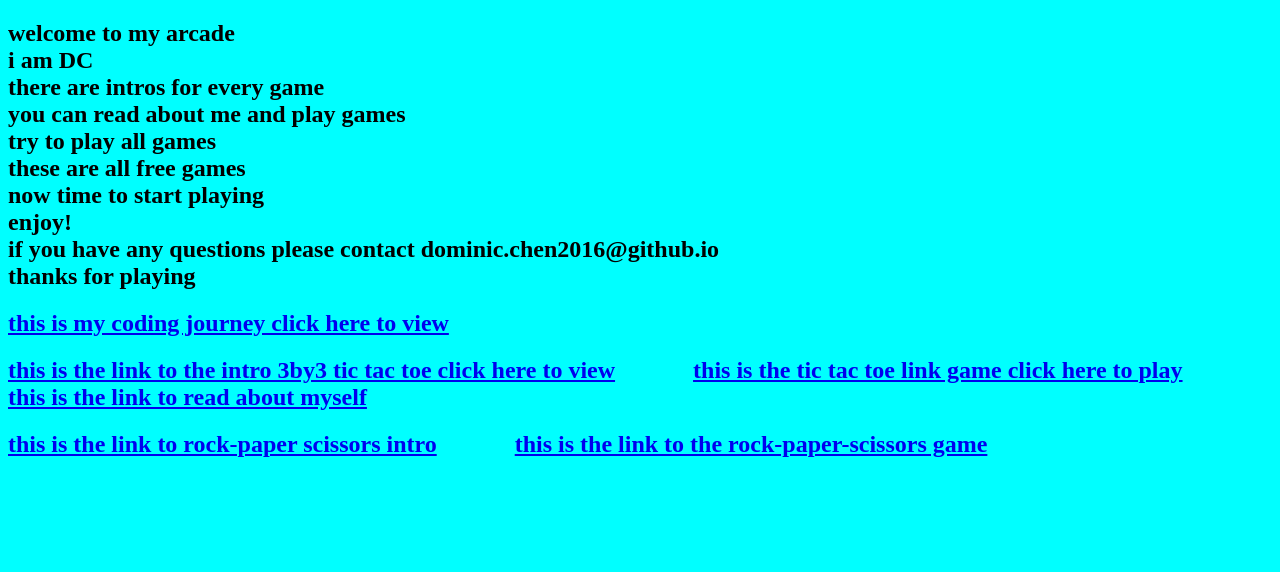
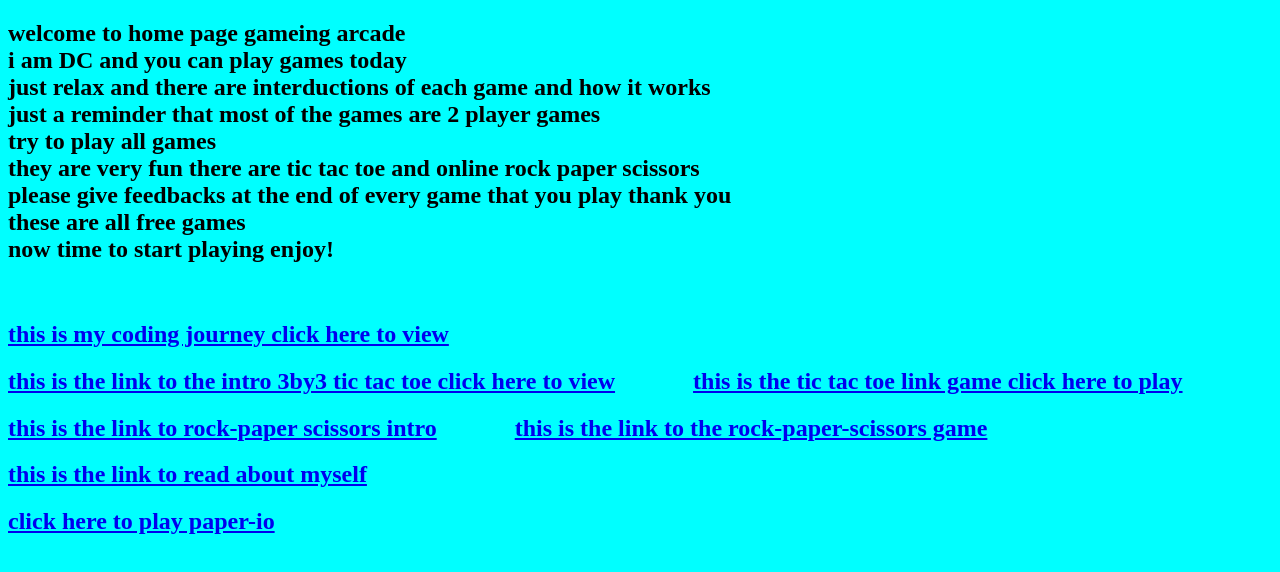
Before and after one commit to Domichen2016/Domichen2016.github.io, a plain HTML site: page index.html in a window 1280 px wide. Drawn offline with Linux system fonts and the light colour scheme.

Commit message:
Update index.html

```diff
--- a/index.html
+++ b/index.html
@@ -3,31 +3,29 @@
 <head>
     <meta charset="UTF-8">
     <meta name="viewport" content="width=device-width, initial-scale=1.0">
-    <title>Dominic's gaming arcade</title>
+    <title>Document</title>
 </head>
 <body bgcolor="Aqua">
-  <h2> welcome to my arcade<br>
-      i am DC <br>
-    there are intros for every game <br>
-    you can read about me and play games <br>
-      try to play all games <br>
+  <h2> welcome to home page gameing arcade<br> i am DC and you can play games today<br>
+    just relax and there are interductions of each game and how it works <br>
+    just a reminder that most of the games are 2 player games <br>
+      try to play all games <br>they are very fun there are tic tac toe and online rock paper scissors<br>
+      please give feedbacks at the end of every game that you play thank you <br>
       these are all free games<br>
-      now time to start playing<br>
-      enjoy!<br>
-      if you have any questions please contact dominic.chen2016@github.io<br>
-      thanks for playing<br>
+      now time to start playing enjoy!</h2><br>
+
      <h2> <a href="./codingsp.html">this is my coding journey click here to view</a></h2>
      <h2>
         <a href="./intro-to-tictactoe3by3.html">this is the link to the intro 3by3 tic tac toe click here to view</a>
         &nbsp; &nbsp; &nbsp; &nbsp; &nbsp; &nbsp;
         <a href="./tictactoeJSfirst2Dgame.html">this is the tic tac toe link game click here to play</a>
-         <br>
-             <a href="./readme.md">this is the link to read about myself</a>
-
     </h2>
 
     <h2><a href="./introrockps.html">this is the link to rock-paper scissors intro</a>
     &nbsp; &nbsp; &nbsp; &nbsp; &nbsp; &nbsp;
     <a href="./rockps.html">this is the link to the rock-paper-scissors game</a></h2>
+
+    <h2><a href="./readme.md">this is the link to read about myself</a></h2>
+    <h2> <a href="https://paper-io.com/">click here to play paper-io</a></h2>
 </body>
 </html>
```
